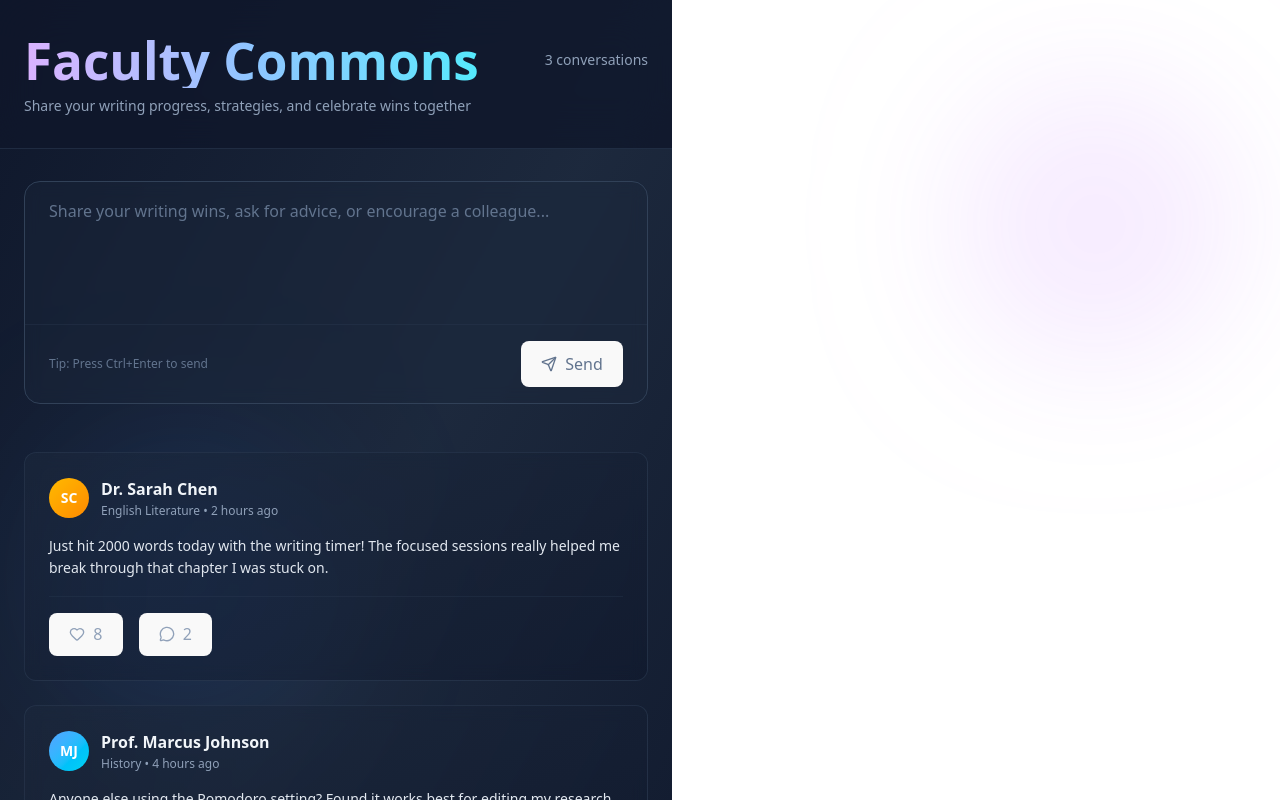
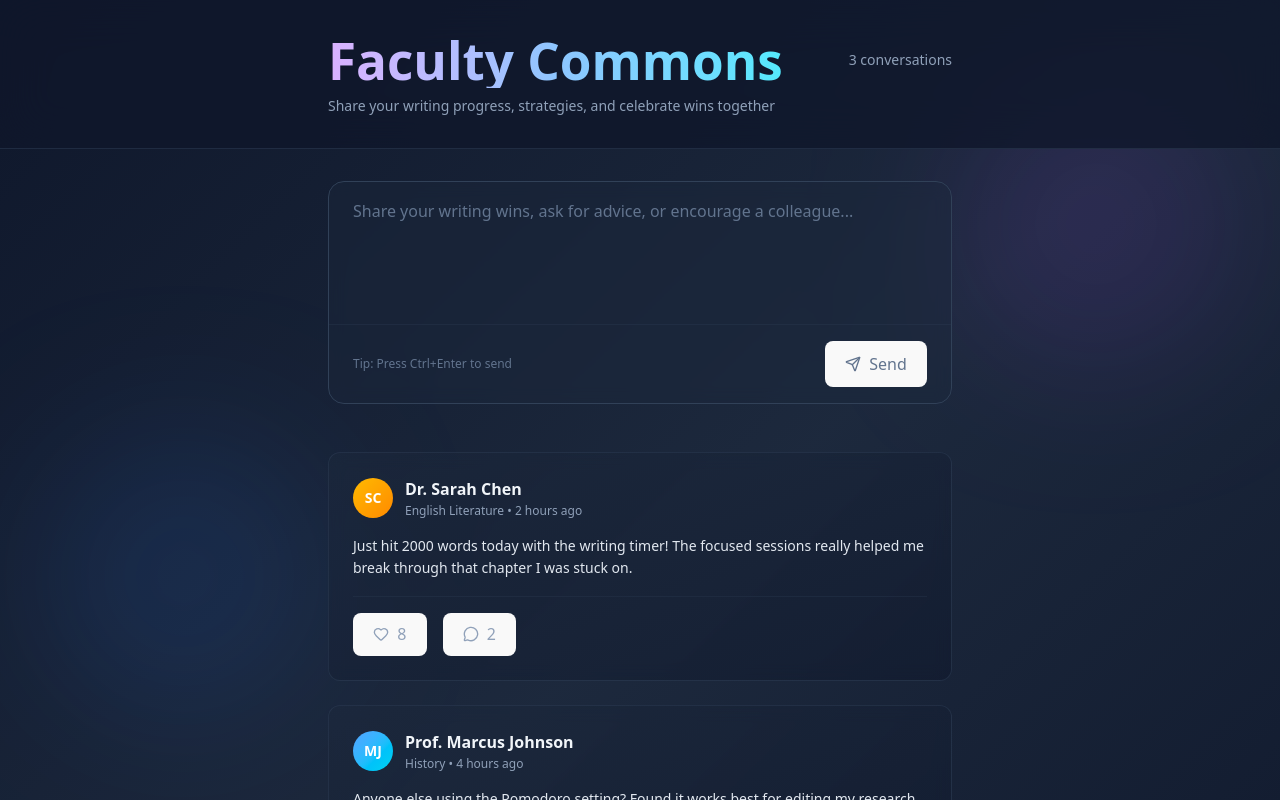
Before and after one commit to Villanova-Software-Engineers/VIRS-Writing-Challenge, a React app in the folder frontend/: page / in a window 1280 px wide. Shown: the top 800 px of the page. Built offline with nearby package versions, Linux system fonts and the light colour scheme; the HTML template or start-up script is replaced by a standard one.

Commit message:
Update index.css

```diff
--- a/frontend/src/index.css
+++ b/frontend/src/index.css
@@ -1,4 +1,11 @@
 @import "tailwindcss";
+html{
+  width: 100%;
+  height: 100%;
+  margin: 0;
+  padding: 0;
+
+}
 :root {
   font-family: system-ui, Avenir, Helvetica, Arial, sans-serif;
   line-height: 1.5;
@@ -12,6 +19,9 @@
   text-rendering: optimizeLegibility;
   -webkit-font-smoothing: antialiased;
   -moz-osx-font-smoothing: grayscale;
+
+  min-height: 100%;
+  min-width: 100%;
 }
 
 a {
@@ -25,10 +35,8 @@ a:hover {
 
 body {
   margin: 0;
-  display: flex;
-  place-items: center;
-  min-width: 320px;
-  min-height: 100vh;
+  width: 100%;
+  height: 100vh;
 }
 
 h1 {
```
